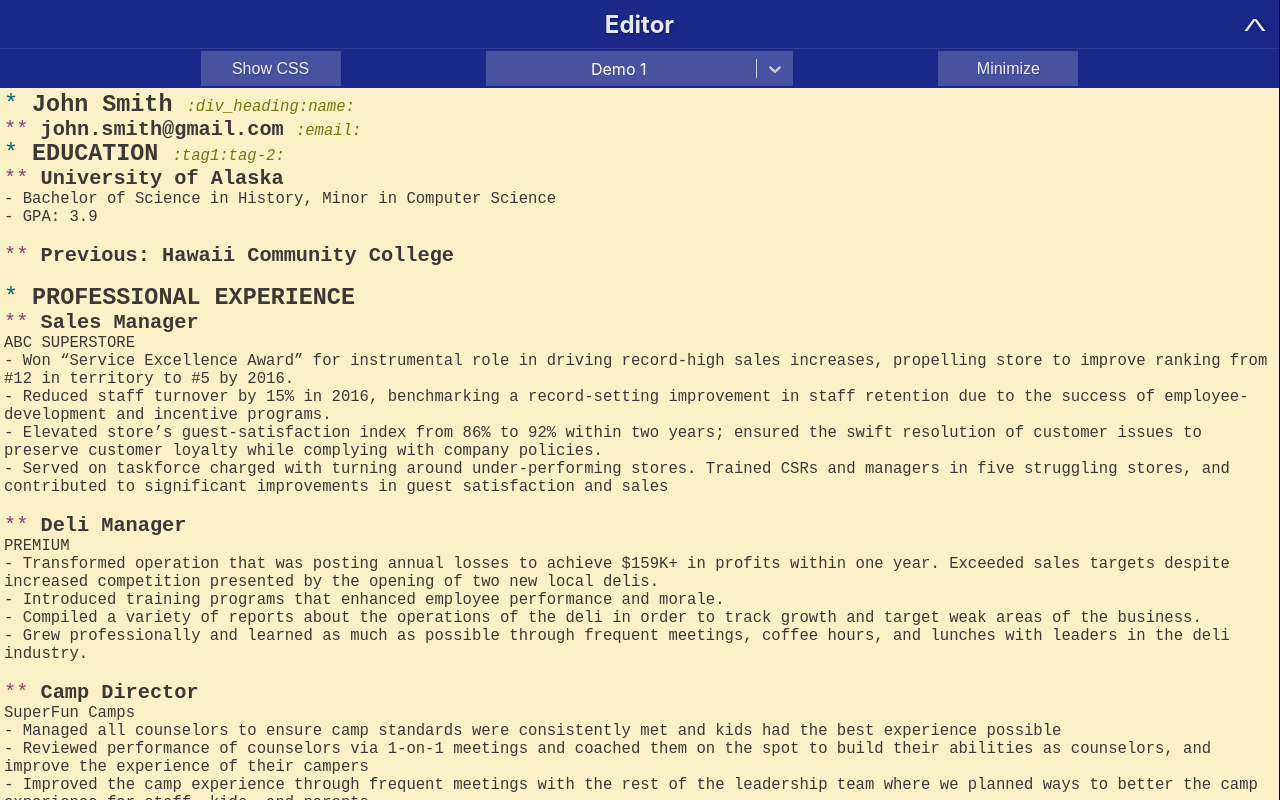
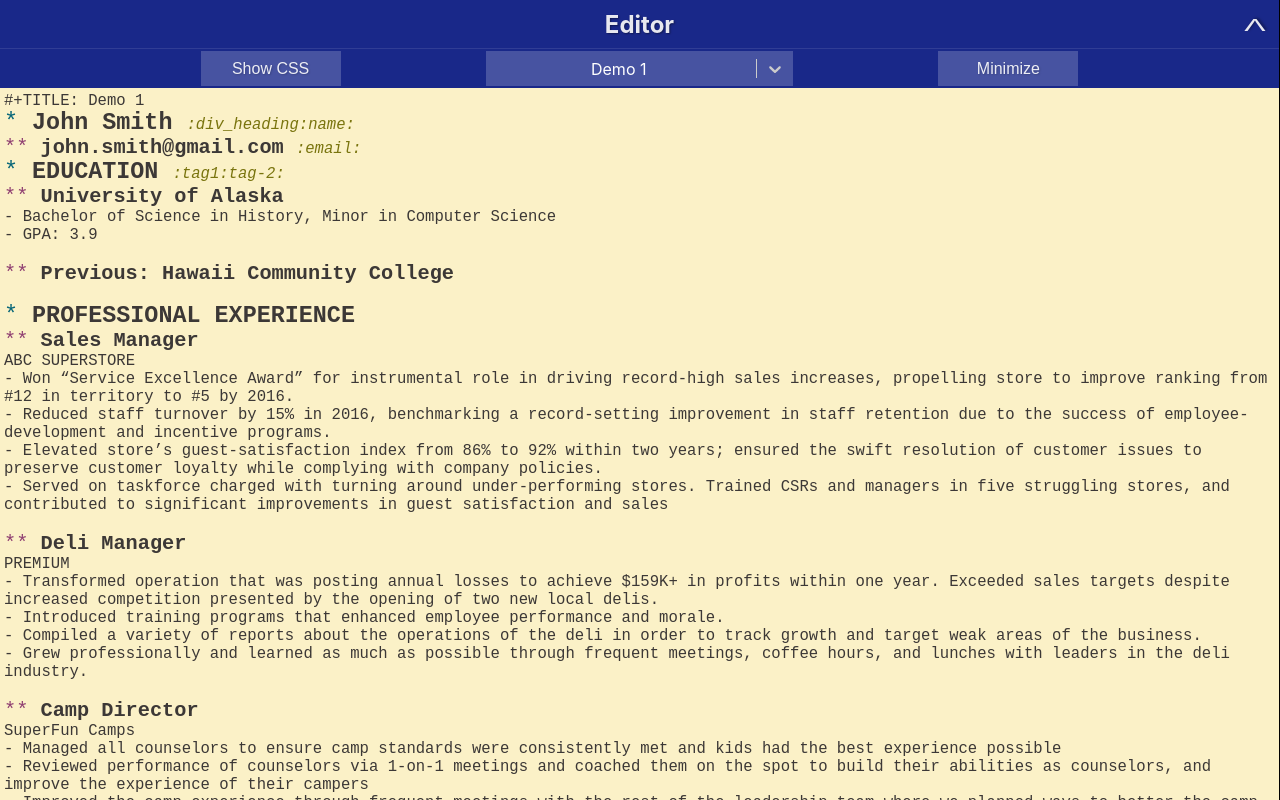
Before and after one commit to gainhad/org-to-resume, a React (Create React App) app: page / in a window 1280 px wide. Built offline with nearby package versions, Linux system fonts and the light colour scheme.

Commit message:
Added ability to add new documents and change titles

```diff
--- a/src/App.js
+++ b/src/App.js
@@ -17,7 +17,8 @@ class App extends React.Component {
         },
         {
           title: "Demo 2",
-          text: "* This is the second demo",
+          text: `#+TITLE: Demo 2
+* This is the second demo`,
           css: ""
         }
       ],
@@ -28,6 +29,7 @@ class App extends React.Component {
     this.cssChange = this.cssChange.bind(this);
     this.toggleEditorMaximized = this.toggleEditorMaximized.bind(this);
     this.selectedDocumentChange = this.selectedDocumentChange.bind(this);
+    this.changeTitle = this.changeTitle.bind(this);
   }
 
   textChange(input) {
@@ -45,7 +47,7 @@ class App extends React.Component {
   }
 
   cssChange(input) {
-    this.setState(state => {
+    this.setstate(state => {
       return {
         documents: state.documents.map((doc, index) => {
           if (index === state.selectedDocument) {
@@ -59,9 +61,35 @@ class App extends React.Component {
   }
 
   selectedDocumentChange(input) {
-    console.log(input);
+    if (input.value === -1) {
+      this.setState(state => {
+        return {
+          documents: [
+            ...state.documents,
+            { title: "", text: "#+TITLE: ", css: "" }
+          ],
+          selectedDocument: state.documents.length,
+          editorMaximized: state.editorMaximized
+        };
+      });
+    } else {
       this.setState({
         selectedDocument: input.value
+      });
+    }
+  }
+
+  changeTitle(input) {
+    this.setState(state => {
+      return {
+        documents: state.documents.map((doc, index) => {
+          if (index === state.selectedDocument) {
+            doc.title = input;
+          }
+          return doc;
+        }),
+        ...state
+      };
     });
   }
 
@@ -72,17 +100,21 @@ class App extends React.Component {
   }
 
   render() {
-    const options = this.state.documents.map((doc, index) => {
+    const currentDocument = this.state.documents[this.state.selectedDocument];
+    const options = [
+      ...this.state.documents.map((doc, index) => {
         return {
           value: index,
           label: doc.title
         };
-    });
+      }),
+      { value: -1, label: "New Document" }
+    ];
     const selector = (
       <Select
         value={{
           value: this.state.selectedDocument,
-          label: this.state.documents[this.state.selectedDocument].title
+          label: currentDocument.title
         }}
         onChange={this.selectedDocumentChange}
         options={options}
@@ -98,8 +130,8 @@ class App extends React.Component {
         className={this.state.editorMaximized ? "editor-maximized" : ""}
       >
         <Editor
-          text={this.state.documents[this.state.selectedDocument].text}
-          css={this.state.documents[this.state.selectedDocument].css}
+          text={currentDocument.text}
+          css={currentDocument.css}
           textChange={this.textChange}
           cssChange={this.cssChange}
           toggleMaximized={this.toggleEditorMaximized}
@@ -107,16 +139,19 @@ class App extends React.Component {
           selector={selector}
         />
         <Previewer
-          text={this.state.documents[this.state.selectedDocument].text}
-          css={this.state.documents[this.state.selectedDocument].css}
+          text={currentDocument.text}
+          css={currentDocument.css}
           hidden={this.state.editorMaximized}
+          title={currentDocument.title}
+          changeTitle={this.changeTitle}
         />
       </div>
     );
   }
 }
 
-const initialText = `* John Smith :div_heading:name:
+const initialText = `#+TITLE: Demo 1
+* John Smith :div_heading:name:
 ** john.smith@gmail.com :email:
 * EDUCATION :tag1:tag-2:
 ** University of Alaska
--- a/src/components/previewer.js
+++ b/src/components/previewer.js
@@ -28,9 +28,14 @@ class Previewer extends React.Component {
         e && e[0] !== " " && e[0] !== "}" && e[0] !== "@" ? "#preview " + e : e
       )
       .join("\n");
+    let AST = null;
     let parsedText = "";
     try {
-      parsedText = toHTML(toAST(this.props.text));
+      AST = toAST(this.props.text);
+      if (AST.meta.title !== this.props.title) {
+        this.props.changeTitle(AST.meta.title);
+      }
+      parsedText = toHTML(AST);
     } catch (e) {
       parsedText = e;
     }
--- a/src/parser.js
+++ b/src/parser.js
@@ -1,6 +1,5 @@
 function toAST(text) {
-  let orgParsed = [];
-  let meta = [];
+  let meta = {};
   let content = [];
   // Form for these: { level: "...", childrenReference: "..."}
   let headingStack = [];
@@ -46,7 +45,7 @@ function handleMetaData(line, meta) {
     .splice(2)
     .join("")
     .split(": ");
-  meta = [...meta, { [parsed[0].toLowerCase()]: parsed[1] }];
+  meta[parsed[0].toLowerCase()] = parsed[1];
 }
 
 function handleHeading(heading, headingStack, orgParsed) {
```
Lines whose indentation alone changed are shown as unchanged.
